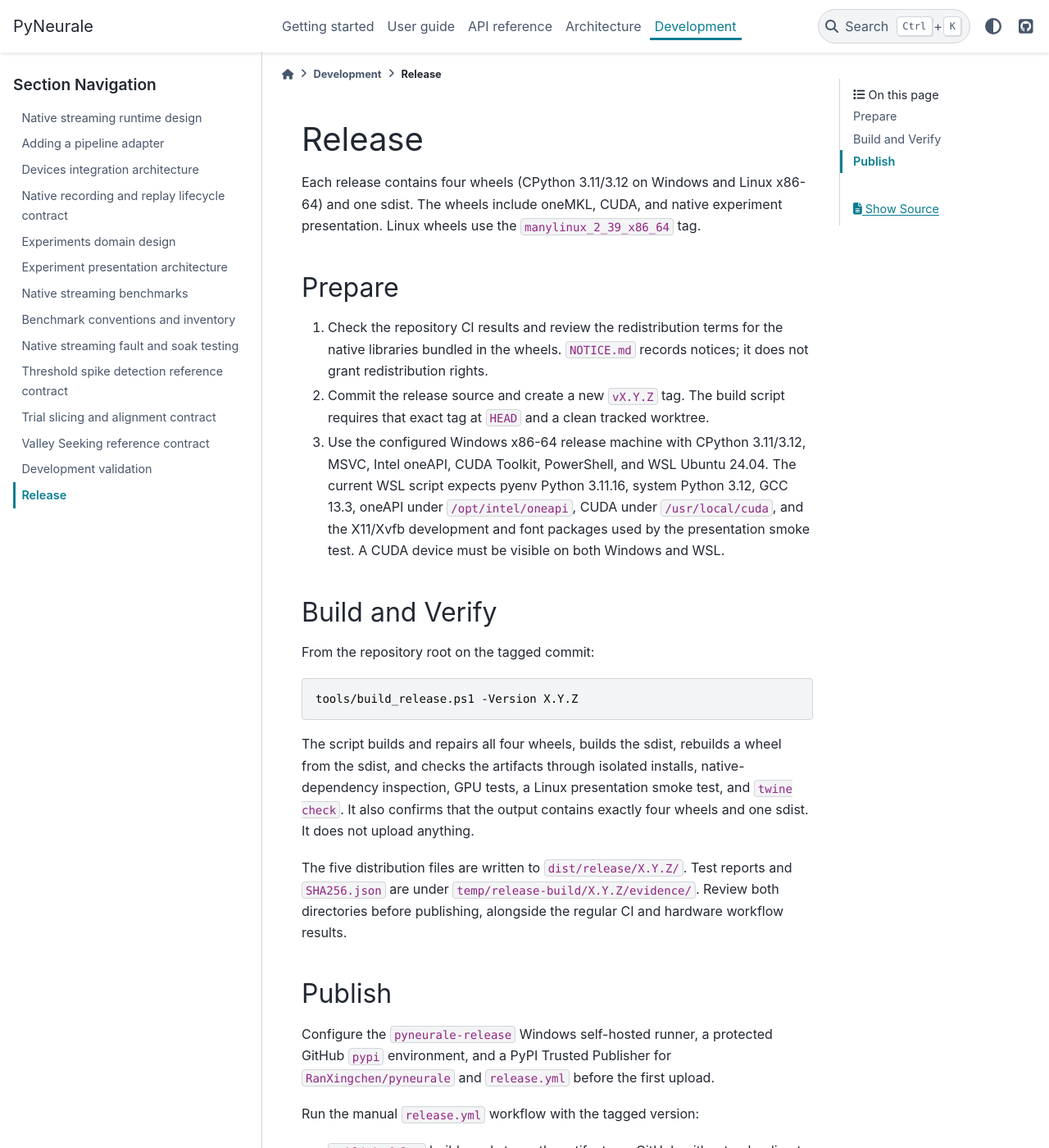
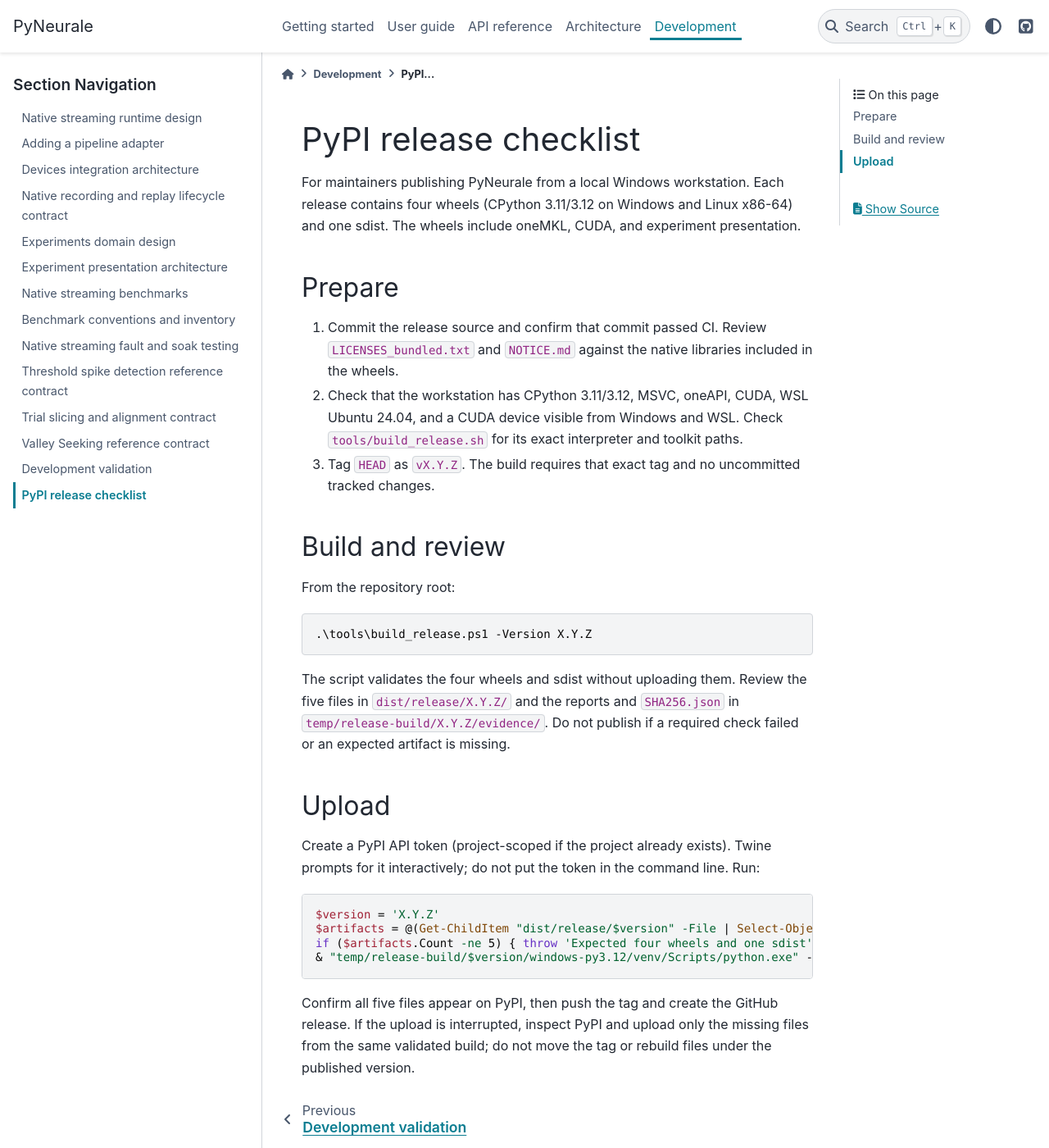
Before and after one commit to RanXingchen/pyneurale, a Sphinx documentation site: the page built from docs/development/release.md, in a window 1280 px wide and 1400 px high. Shown: the whole window at 82% size. Built offline with Sphinx 7.4.7 and the PyData theme 0.15.4, drawn with Linux system fonts in a browser that asks for light colours; the version number could not be read and is left out; some of the changed text lies outside the part shown.

````diff
--- a/docs/development/release.md
+++ b/docs/development/release.md
@@ -1,58 +1,46 @@
-# Release
+# PyPI release checklist
 
-Each release contains four wheels (CPython 3.11/3.12 on Windows and Linux
-x86-64) and one sdist. The wheels include oneMKL, CUDA, and native experiment
-presentation. Linux wheels use the `manylinux_2_39_x86_64` tag.
+For maintainers publishing PyNeurale from a local Windows workstation. Each
+release contains four wheels (CPython 3.11/3.12 on Windows and Linux x86-64)
+and one sdist. The wheels include oneMKL, CUDA, and experiment presentation.
 
 ## Prepare
 
-1. Check the repository CI results and review the redistribution terms for
-   the native libraries bundled in the wheels. `NOTICE.md` records notices;
-   it does not grant redistribution rights.
-2. Commit the release source and create a new `vX.Y.Z` tag. The build script
-   requires that exact tag at `HEAD` and a clean tracked worktree.
-3. Use the configured Windows x86-64 release machine with CPython 3.11/3.12,
-   MSVC, Intel oneAPI, CUDA Toolkit, PowerShell, and WSL Ubuntu 24.04. The
-   current WSL script expects pyenv Python 3.11.16, system Python 3.12,
-   GCC 13.3, oneAPI under `/opt/intel/oneapi`, CUDA under `/usr/local/cuda`,
-   and the X11/Xvfb development and font packages used by the presentation
-   smoke test. A CUDA device must be visible on both Windows and WSL.
+1. Commit the release source and confirm that commit passed CI. Review
+   `LICENSES_bundled.txt` and `NOTICE.md` against the native libraries included
+   in the wheels.
+2. Check that the workstation has CPython 3.11/3.12, MSVC, oneAPI, CUDA, WSL
+   Ubuntu 24.04, and a CUDA device visible from Windows and WSL. Check
+   `tools/build_release.sh` for its exact interpreter and toolkit paths.
+3. Tag `HEAD` as `vX.Y.Z`. The build requires that exact tag and no uncommitted
+   tracked changes.
 
-## Build and Verify
+## Build and review
 
-From the repository root on the tagged commit:
+From the repository root:
 
 ```powershell
-tools/build_release.ps1 -Version X.Y.Z
+.\tools\build_release.ps1 -Version X.Y.Z
 ```
 
-The script builds and repairs all four wheels, builds the sdist, rebuilds a
-wheel from the sdist, and checks the artifacts through isolated installs,
-native-dependency inspection, GPU tests, a Linux presentation smoke test,
-and `twine check`. It also confirms that the output contains exactly four
-wheels and one sdist. It does not upload anything.
+The script validates the four wheels and sdist without uploading them. Review
+the five files in `dist/release/X.Y.Z/` and the reports and `SHA256.json` in
+`temp/release-build/X.Y.Z/evidence/`. Do not publish if a required check failed
+or an expected artifact is missing.
 
-The five distribution files are written to `dist/release/X.Y.Z/`. Test reports
-and `SHA256.json` are under `temp/release-build/X.Y.Z/evidence/`. Review both
-directories before publishing, alongside the regular CI and hardware workflow
-results.
+## Upload
 
-## Publish
+Create a PyPI API token (project-scoped if the project already exists). Twine
+prompts for it interactively; do not put the token in the command line. Run:
 
-Configure the `pyneurale-release` Windows self-hosted runner, a protected
-GitHub `pypi` environment, and a PyPI Trusted Publisher for
-`RanXingchen/pyneurale` and `release.yml` before the first upload.
+```powershell
+$version = 'X.Y.Z'
+$artifacts = @(Get-ChildItem "dist/release/$version" -File | Select-Object -ExpandProperty FullName)
+if ($artifacts.Count -ne 5) { throw 'Expected four wheels and one sdist' }
+& "temp/release-build/$version/windows-py3.12/venv/Scripts/python.exe" -m twine upload --repository pypi $artifacts
+```
 
-Run the manual `release.yml` workflow with the tagged version:
-
-- `publish=false` builds and stores the artifacts on GitHub without uploading
-  to PyPI.
-- `publish=true` starts a new build from the tag, then waits for `pypi`
-  environment approval before uploading its five artifacts. It does **not**
-  reuse files from an earlier `publish=false` run.
-
-Inspect that run's artifacts and hashes before approving publication. Do not
-move an existing release tag to retry an upload; use a new version instead.
-
-Setup references: [PyPI Trusted Publishing](https://docs.pypi.org/trusted-publishers/creating-a-project-through-oidc/),
-[GitHub environment protection](https://docs.github.com/en/actions/reference/workflows-and-actions/deployments-and-environments).
+Confirm all five files appear on PyPI, then push the tag and create the GitHub
+release. If the upload is interrupted, inspect PyPI and upload only the missing
+files from the same validated build; do not move the tag or rebuild files under
+the published version.
````
Also changed, not shown: 2 other files.
